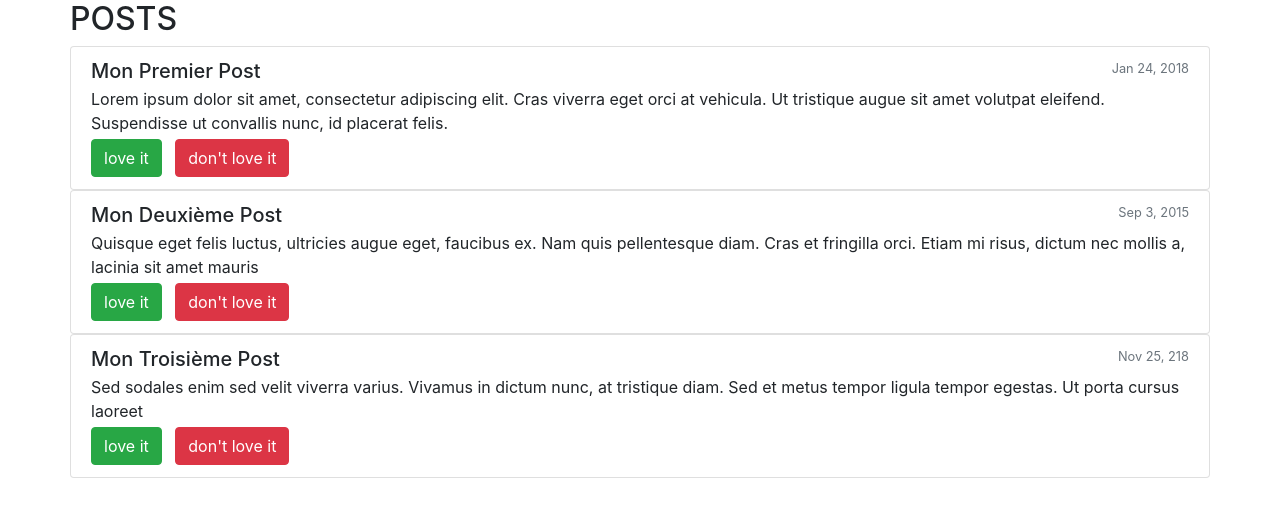
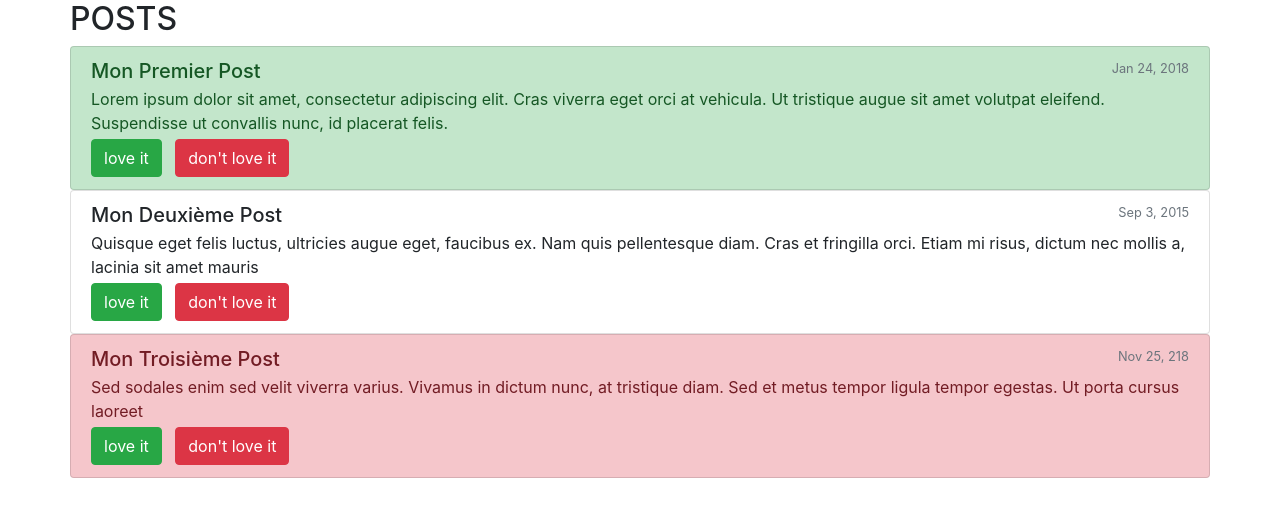
Before and after one commit to Raevi/BlogAngular, an Angular app: page / in a window 1280 px wide. Shown: the top 516 px of the page. Built offline with nearby package versions, Linux system fonts and the light colour scheme.

Commit message:
Add likeIts feature

```diff
--- a/package.json
+++ b/package.json
@@ -27,12 +27,12 @@
   },
   "devDependencies": {
     "@angular-devkit/build-angular": "~0.10.0",
-    "@angular/cli": "~7.0.2",
+    "@angular/cli": "^7.0.3",
     "@angular/compiler-cli": "~7.0.0",
     "@angular/language-service": "~7.0.0",
-    "@types/node": "~8.9.4",
     "@types/jasmine": "~2.8.8",
     "@types/jasminewd2": "~2.0.3",
+    "@types/node": "~8.9.4",
     "codelyzer": "~4.5.0",
     "jasmine-core": "~2.99.1",
     "jasmine-spec-reporter": "~4.2.1",
--- a/src/app/app.component.ts
+++ b/src/app/app.component.ts
@@ -11,13 +11,13 @@ export class AppComponent {
     let posts: Array<Post> = [
       new Post("Mon Premier Post",
                "Lorem ipsum dolor sit amet, consectetur adipiscing elit. Cras viverra eget orci at vehicula. Ut tristique augue sit amet volutpat eleifend. Suspendisse ut convallis nunc, id placerat felis.",
-               new Date(2017, 12, 24, 15, 30, 0)),
+               new Date(2017, 12, 24, 15, 30, 0), 1, 1),
       new Post("Mon Deuxième Post",
               "Quisque eget felis luctus, ultricies augue eget, faucibus ex. Nam quis pellentesque diam. Cras et fringilla orci. Etiam mi risus, dictum nec mollis a, lacinia sit amet mauris",
-              new Date(2015, 8, 3, 9, 41, 20)),
+              new Date(2015, 8, 3, 9, 41, 20), 2, 0),
       new Post("Mon Troisième Post",
                "Sed sodales enim sed velit viverra varius. Vivamus in dictum nunc, at tristique diam. Sed et metus tempor ligula tempor egestas. Ut porta cursus laoreet",
-               new Date(218, 10, 25, 13, 47, 13)),
+               new Date(218, 10, 25, 13, 47, 13), 3, -1),
     ];
     return posts;
   }
--- a/src/app/model/Post.ts
+++ b/src/app/model/Post.ts
@@ -1,13 +1,17 @@
+import { Input } from '@angular/core';
+
 export class Post  {
+    id: number
     title: string;
     content: string;
     loveIts: number;
     created_at: Date;
 
-    constructor(title:string, content:string, create_at:Date){
+    constructor(title:string, content:string, create_at:Date, id:number, loveIts:number){
+        this.id = id;
         this.title = title;
         this.content = content;
         this.created_at = create_at;
-        this.loveIts = 0;
+        this.loveIts = loveIts;
     }
   }
--- a/src/app/post-list-item/post-list-item.component.html
+++ b/src/app/post-list-item/post-list-item.component.html
@@ -1,10 +1,15 @@
-  <div class="list-group-item flex-column align-items-start">
+<div [ngClass]="{'list-group-item ': true,
+                 'flex-column  ': true,
+                 'align-items-start ': true,
+                 'list-group-item-success':  post.loveIts > 0,
+                 'list-group-item-danger':  post.loveIts < 0}">
+
     <div class="d-flex w-100 justify-content-between">
       <h5 class="mb-1">{{ post.title }}</h5>
       <small class="text-muted">{{ post.created_at | date }}</small>
     </div>
     <p class="mb-1">{{ post.content }}</p>
-    <button type="button" class="btn btn-success">love it</button>
+    <button type="button" class="btn btn-success" (click)="onLoveIt()">love it</button>
     &nbsp;
-    <button type="button" class="btn btn-danger">don't love it</button>
+    <button type="button" class="btn btn-danger" (click)="onDontLoveIt()">don't love it</button>
   </div>
--- a/src/app/post-list-item/post-list-item.component.ts
+++ b/src/app/post-list-item/post-list-item.component.ts
@@ -1,5 +1,6 @@
-import { Component, OnInit, Input } from '@angular/core';
+import { Component, EventEmitter, OnInit, Input, Output } from '@angular/core';
 import { Post } from '../model/Post';
+import { post } from 'selenium-webdriver/http';
 
 @Component({
   selector: 'app-post-list-item',
@@ -15,4 +16,11 @@ export class PostListItemComponent implements OnInit {
   ngOnInit() {
   }
 
+  onLoveIt() {
+    console.log('+1')
+  }
+
+  onDontLoveIt() {
+    console.log('-1')
+  }
 }
--- a/src/app/post-list/post-list.component.html
+++ b/src/app/post-list/post-list.component.html
@@ -3,7 +3,7 @@
     <div class="col-xs-12">
       <h2>{{ "Posts" | uppercase }}</h2>
       <div class="list-group">
-        <app-post-list-item *ngFor="let post of posts" [post]="post"></app-post-list-item>
+        <app-post-list-item *ngFor="let element of posts" [post]="element"></app-post-list-item>
       </div>
     </div>
   </div>
--- a/src/app/post-list/post-list.component.ts
+++ b/src/app/post-list/post-list.component.ts
@@ -8,11 +8,10 @@ import { Post } from '../model/Post';
 })
 export class PostListComponent implements OnInit {
 
-  @Input() posts: Array<Post>
+  @Input() public posts: Array<Post>
 
   constructor() { }
 
   ngOnInit() {
   }
-
 }
```
Also changed, not shown: 1 other file (tests, documents, lock files or other folders).
